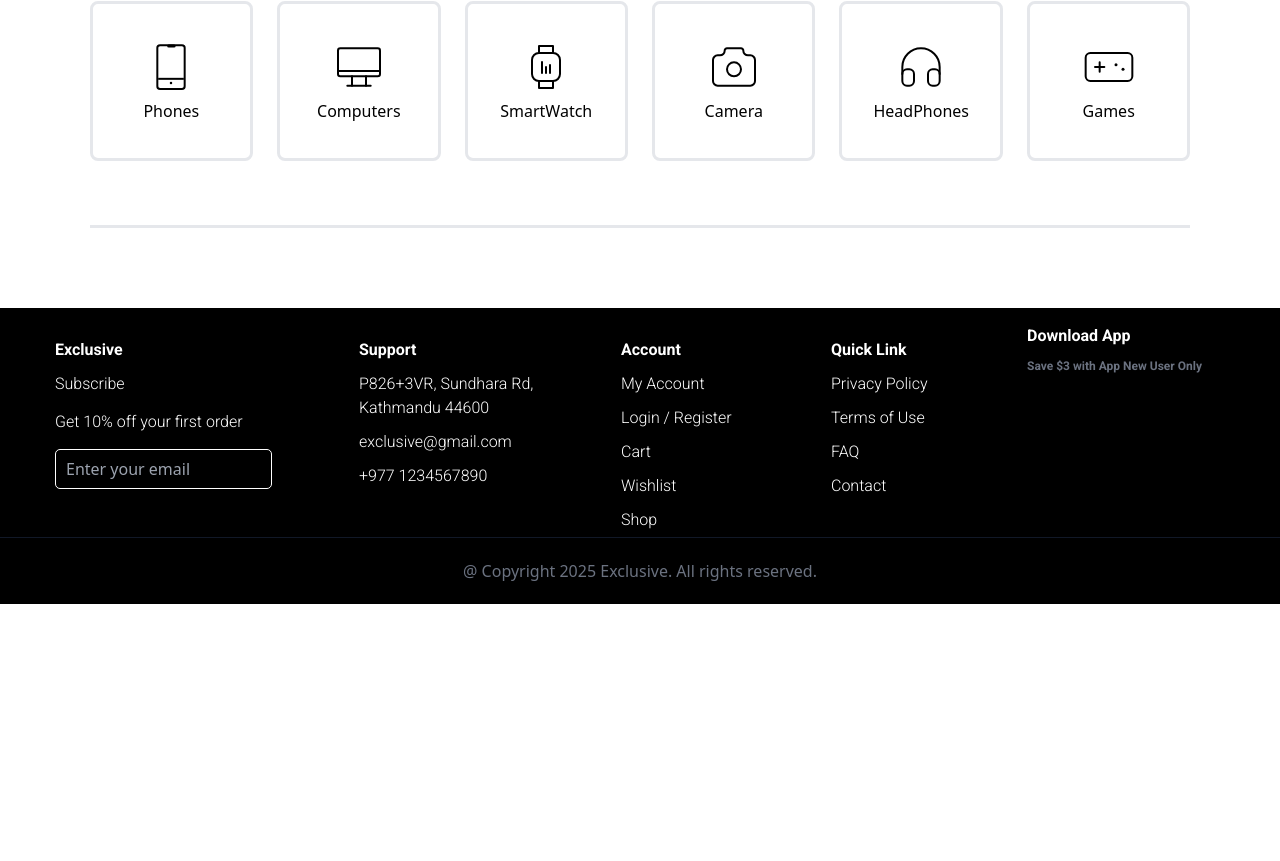
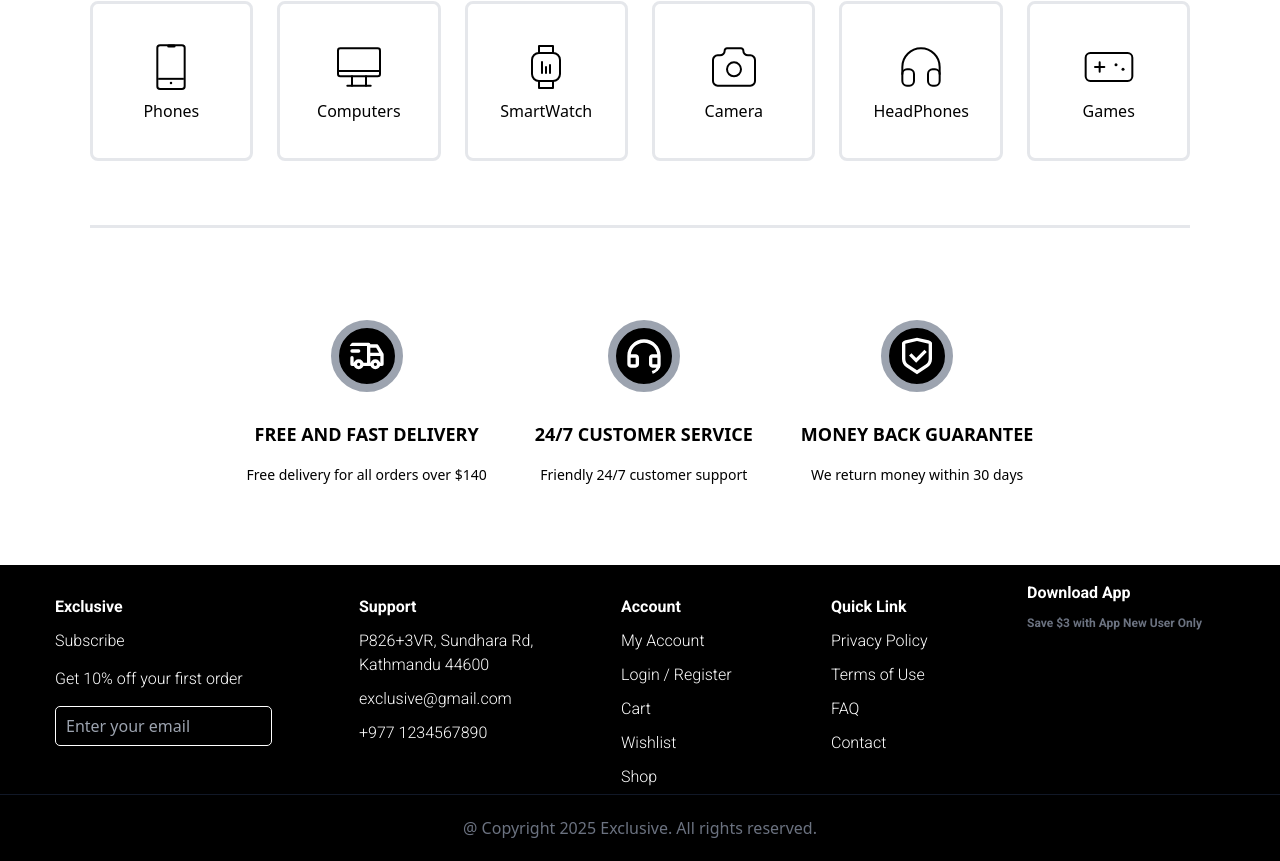
Before and after one commit to krituhero/ecommerce-with-react, a React (Vite) app: page / in a window 1280 px wide. Shown: the part 1319-2180 px from the top of the page. Before the commit the page ends 1923 px from the top, so only its background shows below. Built offline with nearby package versions, Linux system fonts and the light colour scheme.

Commit message:
services added

```diff
--- a/src/Index.jsx
+++ b/src/Index.jsx
@@ -5,6 +5,7 @@ import Hero from "./components/Hero";
 import Footer from "./components/Footer";
 import Flashsales from "./components/Flashsales";
 import Categories from "./components/Categories";
+import Services from "./components/Services";
 
 function Index() {
   return (
@@ -13,6 +14,7 @@ function Index() {
       <Hero />
       <Flashsales />
       <Categories />
+      <Services />
       <Footer />
     </>
   );
--- a/src/components/Services.jsx
+++ b/src/components/Services.jsx
@@ -1,9 +1,32 @@
-import React from 'react'
+import { TbTruckDelivery } from "react-icons/tb";
+import { RiCustomerServiceLine, RiShieldCheckLine } from "react-icons/ri";
 
-function Services() {
+export default function Services() {
   return (
-    <div>Services</div>
-  )
+    <section className="w-full px-[5%] my-20">
+      <div className="flex w-full items-center justify-center gap-[3rem] flex-wrap">
+        <div className="flex flex-col items-center justify-center gap-4 w-max">
+          <div className="w-24 h-24 rounded-full flex items-center justify-center bg-secondary">
+            <TbTruckDelivery className="w-3/4 h-3/4 bg-black rounded-full text-primary text-white p-2 border-8 border-gray-400" />
+          </div>
+          <h3 className="text-lg font-bold ">FREE AND FAST DELIVERY</h3>
+          <p className="text-[14px]">Free delivery for all orders over $140</p>
+        </div>
+        <div className="flex flex-col items-center justify-center gap-4 w-max">
+          <div className="w-24 h-24 rounded-full flex items-center justify-center bg-secondary">
+            <RiCustomerServiceLine className="w-3/4 h-3/4 bg-black rounded-full text-white text-primary p-2 border-8 border-gray-400" />
+          </div>
+          <h3 className="text-lg font-bold ">24/7 CUSTOMER SERVICE</h3>
+          <p className="text-[14px]">Friendly 24/7 customer support</p>
+        </div>
+        <div className="flex flex-col items-center justify-center gap-4 w-max">
+          <div className="w-24 h-24 rounded-full flex items-center justify-center bg-secondary">
+            <RiShieldCheckLine className="w-3/4 h-3/4 bg-black text-white rounded-full text-primary p-2 border-8 border-gray-400" />
+          </div>
+          <h3 className="text-lg font-bold ">MONEY BACK GUARANTEE</h3>
+          <p className="text-[14px]">We return money within 30 days</p>
+        </div>
+      </div>
+    </section>
+  );
 }
-
-export default Services
```
